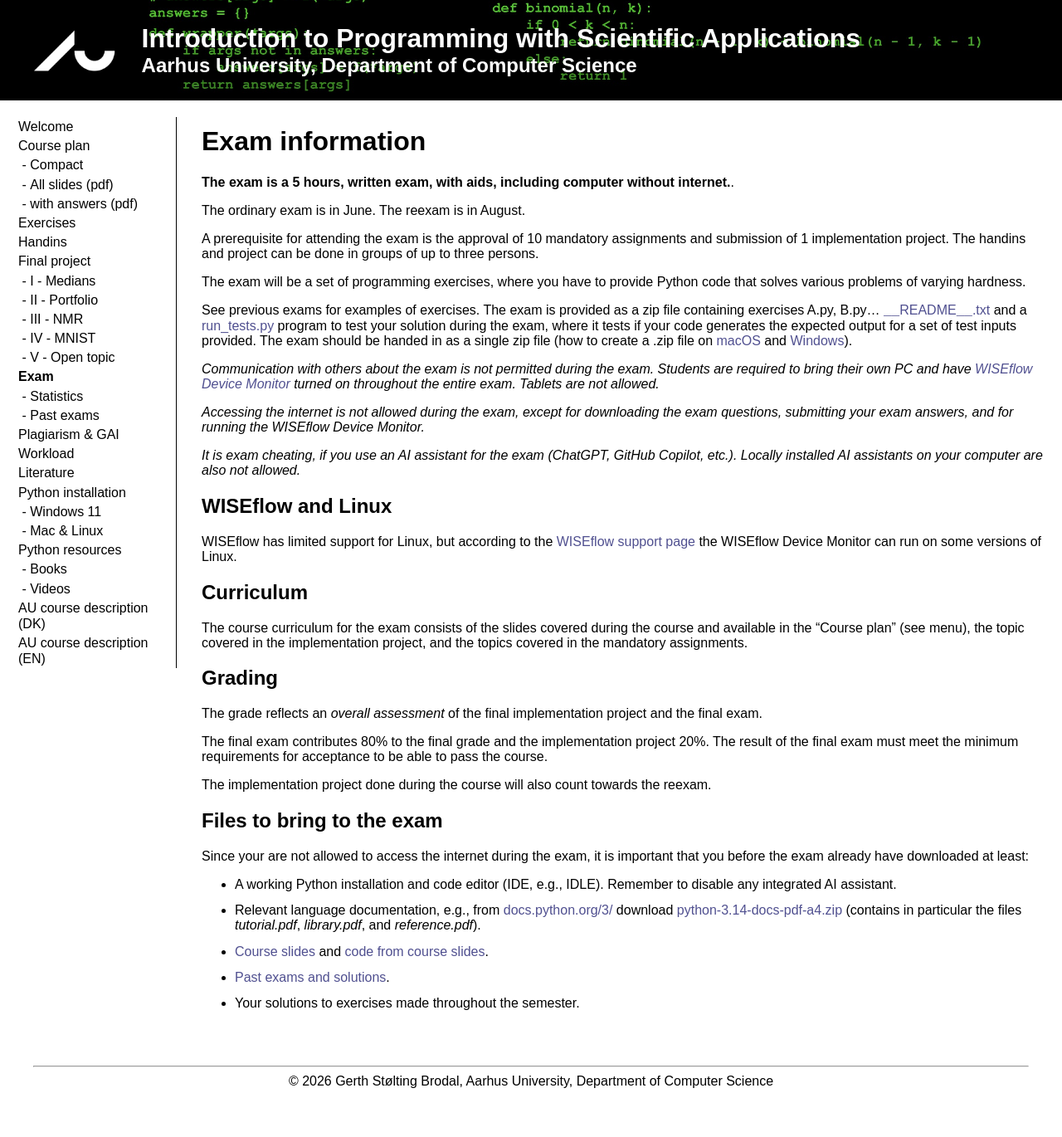
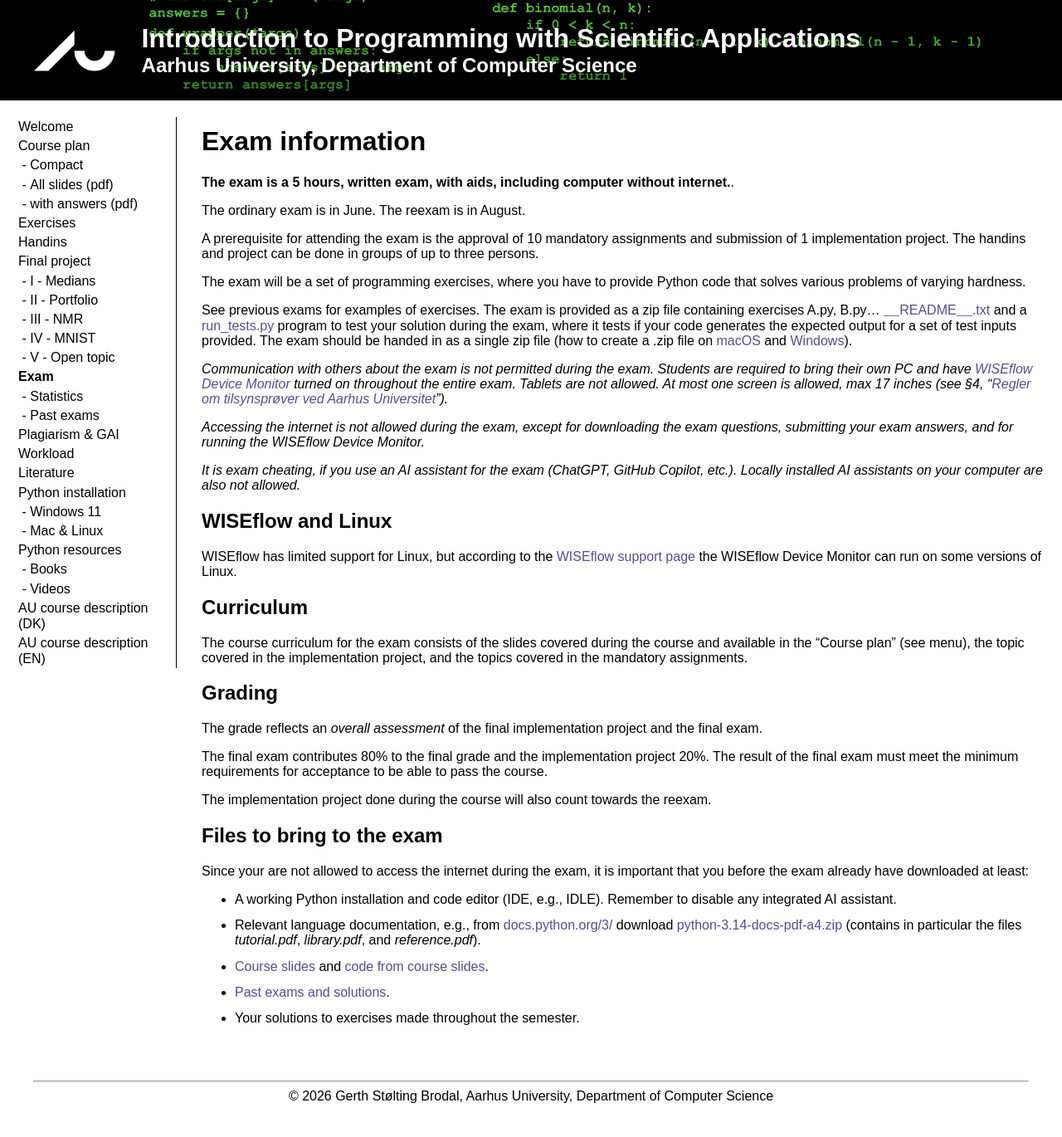
Before and after one commit to gsbrodal/gsbrodal.github.io, a Jekyll site: the page built from ipsa/exam-rules.md, in a window 1280 px wide. Shown: the whole page at 83% size. Built offline with Jekyll 4.4.1, drawn with Linux system fonts in a browser that asks for light colours; our own code applies the rules of GitHub Pages for plain Markdown files.

Commit message:
exam-rules.md

```diff
--- a/ipsa/exam-rules.md
+++ b/ipsa/exam-rules.md
@@ -12,7 +12,9 @@ See previous exams for examples of exercises. The exam is provided as a zip file
 program to test your solution during the exam, where it tests if your code generates the expected output for a set of test inputs provided. The exam should be handed in as a single zip file (how to create a .zip file on [macOS](https://support.apple.com/en-gb/guide/mac-help/mchlp2528/mac) and [Windows](https://support.microsoft.com/en-us/windows/zip-and-unzip-files-f6dde0a7-0fec-8294-e1d3-703ed85e7ebc)).
 
 _Communication with others about the exam is not permitted during the exam. Students are required to bring their own PC and have
-[WISEflow Device Monitor](https://studerende.au.dk/en/wiseflow/) turned on throughout the entire exam. Tablets are not allowed._
+[WISEflow Device Monitor](https://studerende.au.dk/en/wiseflow/) turned on throughout the entire exam. Tablets are not allowed.
+At most one screen is allowed, max 17 inches (see §4,
+"[Regler om tilsynsprøver ved Aarhus Universitet](https://medarbejdere.au.dk/strategi/vedtaegter-og-regler-for-au/vedtaegter-og-regler-for-uddannelser-og-studerende)")._
 
 _Accessing the internet is not allowed during the exam, except for downloading the exam questions, submitting your exam answers, and for running the WISEflow Device Monitor._
 
```
